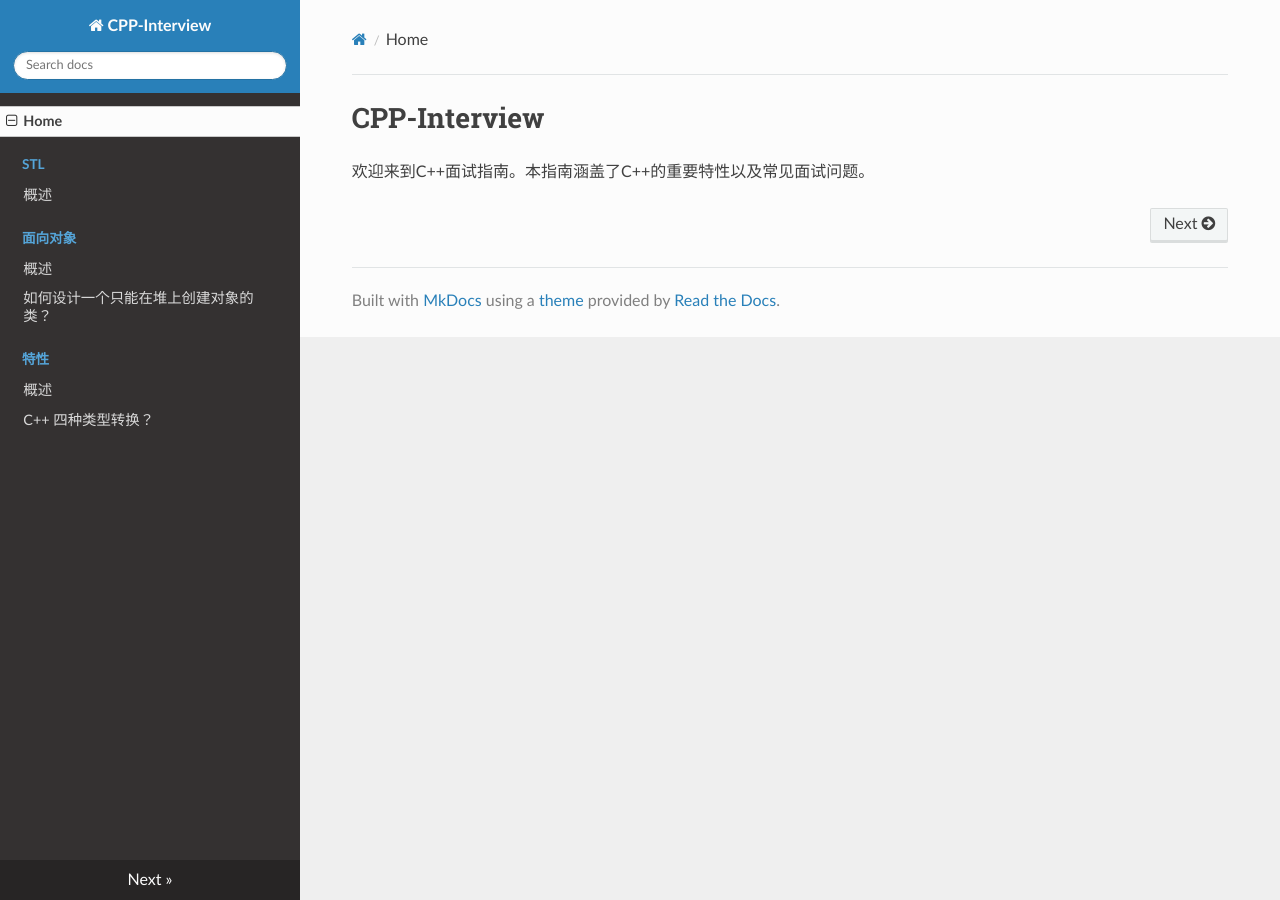
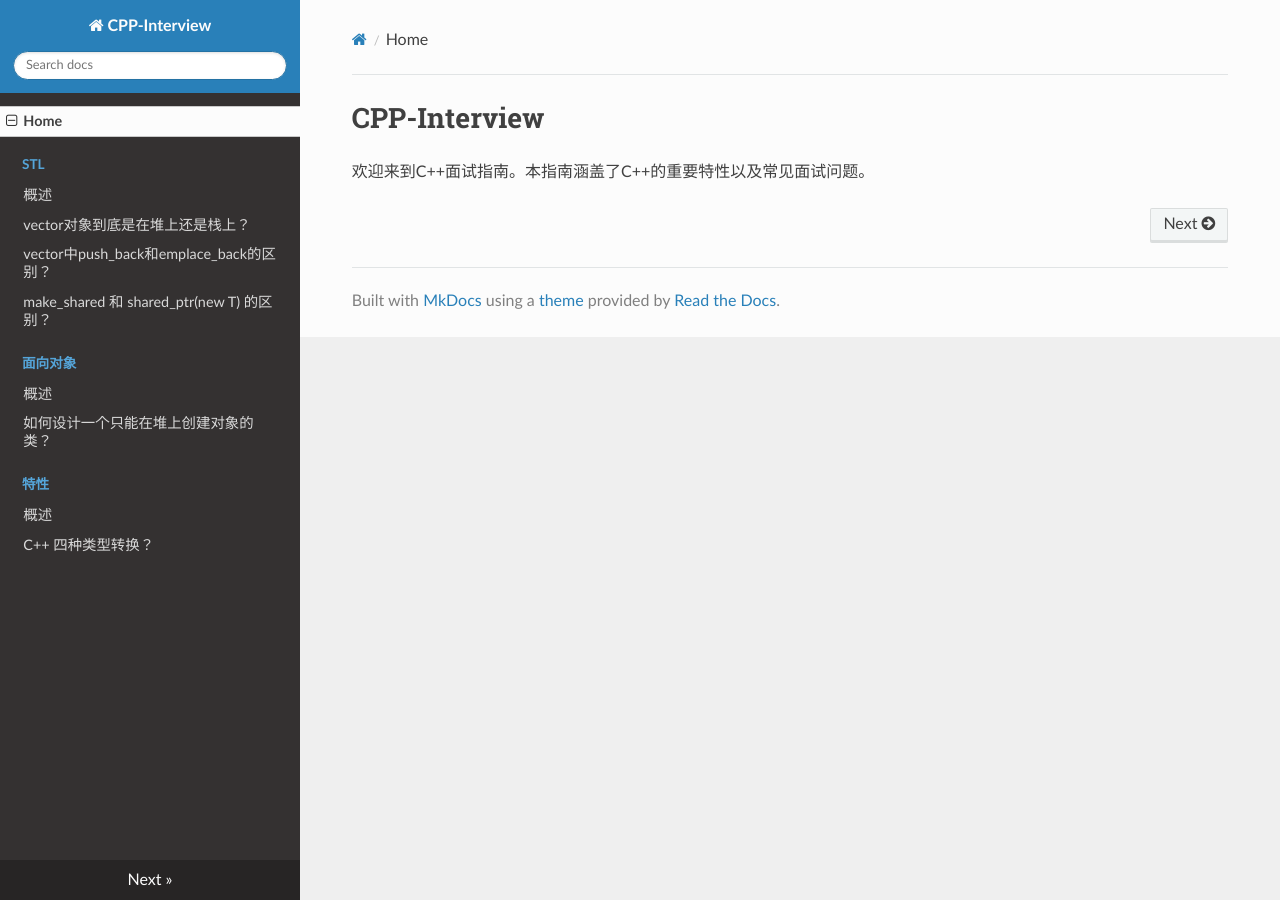
Before and after one commit to SwartzMss/CPP-Interview, an MkDocs documentation site: the page built from docs/index.md, in a window 1280 px wide. Built offline with MkDocs 1.6.1, drawn with Linux system fonts in a browser that asks for light colours; nearby versions of some CDN libraries.

Commit message:
Update mkdocs.yml

```diff
--- a/mkdocs.yml
+++ b/mkdocs.yml
@@ -5,6 +5,9 @@ nav:
   - Home: index.md
   - STL:
     - 概述: stl/index.md
+    - "vector对象到底是在堆上还是栈上？": stl/vector_memory.md
+    - "vector中push_back和emplace_back的区别？": stl/push_back_vs_emplace_back.md
+    - "make_shared 和 shared_ptr(new T) 的区别？": stl/make_shared_vs_shared_ptr.md
   - 面向对象:
     - 概述: oop/index.md
     - "如何设计一个只能在堆上创建对象的类？": oop/heap_only_class.md
```
